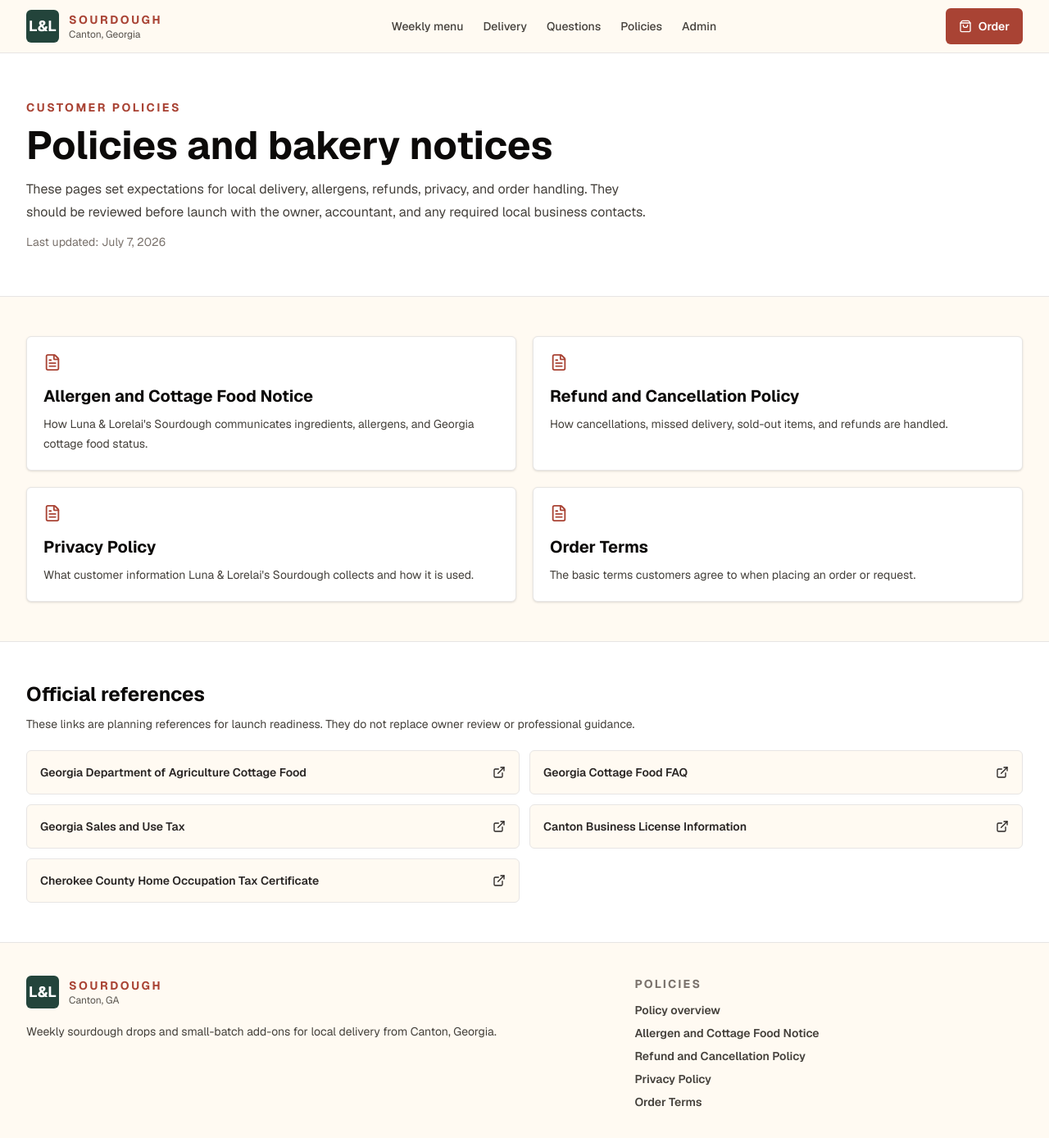
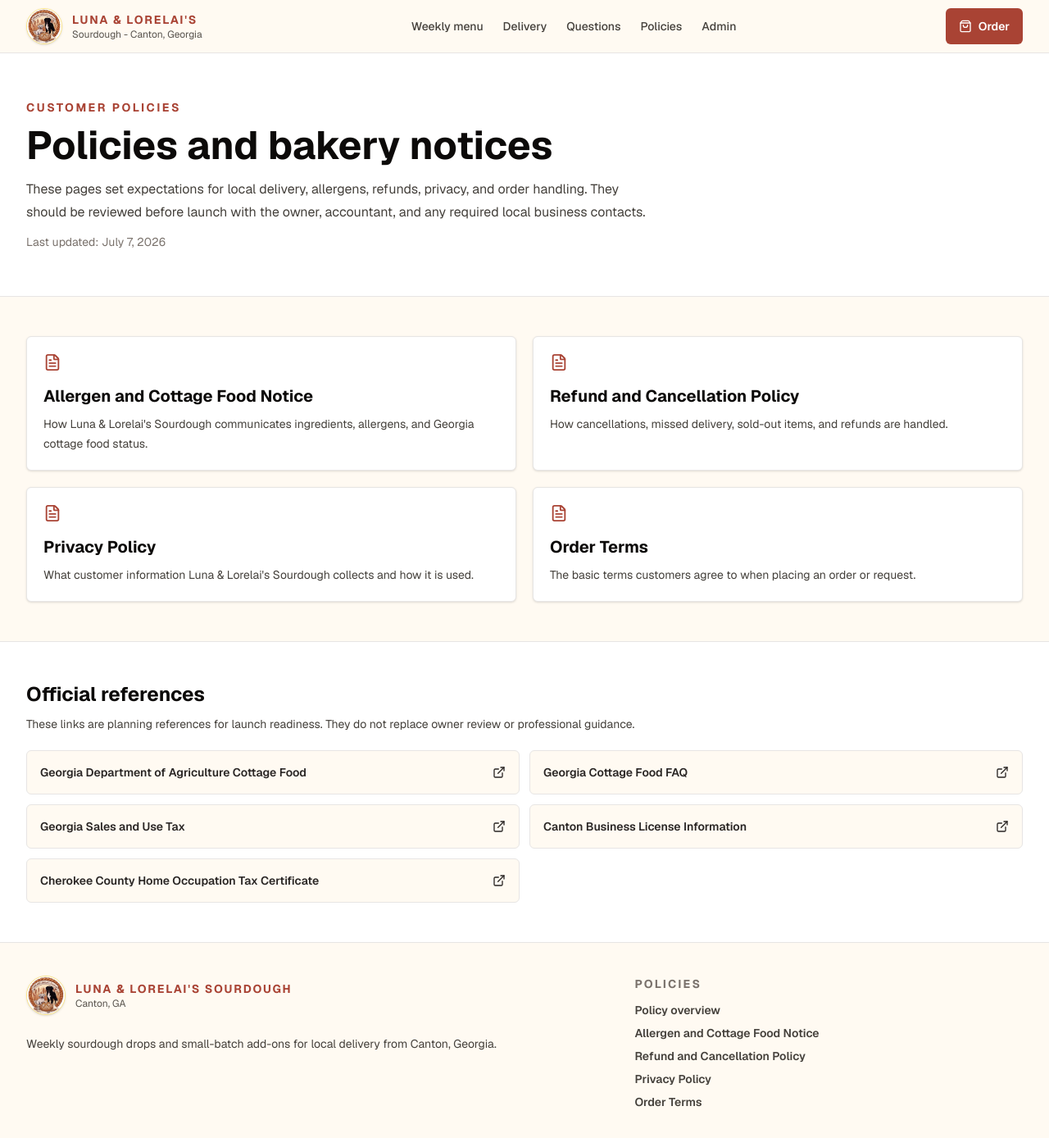
Before and after one commit to TailoredAgents/sourdough, a Next.js app: page /policies in a window 1280 px wide. Shown: the top 1388 px of the page at 82% size. Built offline with nearby package versions, Linux system fonts and the light colour scheme.

Commit message:
Add Luna and Lorelai logo

```diff
--- a/src/app/layout.tsx
+++ b/src/app/layout.tsx
@@ -20,13 +20,17 @@ export const metadata: Metadata = {
   },
   description:
     "Warm, naturally leavened sourdough bread and add-ons delivered locally from Canton, Georgia.",
+  icons: {
+    icon: "/images/luna-lorelais-logo-square.png",
+    apple: "/images/luna-lorelais-logo-square.png",
+  },
   openGraph: {
     title: "Luna & Lorelai's Sourdough",
     description:
       "Weekly sourdough drops, local delivery, and small-batch add-ons from Canton, Georgia.",
     url: "https://landlsourdough.com",
     siteName: "Luna & Lorelai's Sourdough",
-    images: ["/images/sourdough-hero.png"],
+    images: ["/images/luna-lorelais-logo.png"],
     locale: "en_US",
     type: "website",
   },
--- a/src/components/site-footer.tsx
+++ b/src/components/site-footer.tsx
@@ -1,4 +1,5 @@
 import Link from "next/link";
+import Image from "next/image";
 import { bakery } from "@/lib/bakery-data";
 import { policyPages } from "@/lib/policies";
 
@@ -8,12 +9,18 @@ export function SiteFooter() {
       <div className="mx-auto grid max-w-7xl gap-8 px-4 py-10 sm:px-6 md:grid-cols-[1.2fr_0.8fr] lg:px-8">
         <div>
           <Link href="/" className="inline-flex items-center gap-3">
-            <span className="flex size-10 items-center justify-center rounded-md bg-[#23443b] text-lg font-bold text-white">
-              L&L
+            <span className="relative flex size-12 shrink-0 overflow-hidden rounded-full border border-amber-200 bg-white shadow-sm">
+              <Image
+                src="/images/luna-lorelais-logo-square.png"
+                alt="Luna & Lorelai's Sourdough logo"
+                fill
+                sizes="48px"
+                className="object-cover"
+              />
             </span>
             <span>
-              <span className="block text-sm font-bold uppercase tracking-[0.18em] text-[#a94334]">
-                Sourdough
+              <span className="block text-sm font-bold uppercase tracking-[0.12em] text-[#a94334]">
+                {bakery.name}
               </span>
               <span className="block text-xs text-stone-600">{bakery.location}</span>
             </span>
--- a/src/components/site-header.tsx
+++ b/src/components/site-header.tsx
@@ -1,4 +1,5 @@
 import Link from "next/link";
+import Image from "next/image";
 import { ShoppingBag } from "lucide-react";
 import { buttonClassName } from "./button";
 
@@ -6,15 +7,24 @@ export function SiteHeader() {
   return (
     <header className="sticky top-0 z-40 border-b border-stone-200 bg-[#fffaf2]/90 backdrop-blur">
       <div className="mx-auto flex h-16 max-w-7xl items-center justify-between px-4 sm:px-6 lg:px-8">
-        <Link href="/" className="flex items-center gap-3">
-          <span className="flex size-10 items-center justify-center rounded-md bg-[#23443b] text-lg font-bold text-white">
-            L&L
+        <Link href="/" className="flex min-w-0 items-center gap-3">
+          <span className="relative flex size-11 shrink-0 overflow-hidden rounded-full border border-amber-200 bg-white shadow-sm">
+            <Image
+              src="/images/luna-lorelais-logo-square.png"
+              alt="Luna & Lorelai's Sourdough logo"
+              fill
+              sizes="44px"
+              className="object-cover"
+              priority
+            />
           </span>
-          <span className="leading-tight">
-            <span className="block text-sm font-bold uppercase tracking-[0.18em] text-[#a94334]">
-              Sourdough
+          <span className="min-w-0 leading-tight">
+            <span className="block truncate text-sm font-bold uppercase tracking-[0.12em] text-[#a94334]">
+              Luna &amp; Lorelai&apos;s
             </span>
-            <span className="block text-xs text-stone-600">Canton, Georgia</span>
+            <span className="hidden text-xs text-stone-600 sm:block">
+              Sourdough - Canton, Georgia
+            </span>
           </span>
         </Link>
         <nav className="hidden items-center gap-6 text-sm font-medium text-stone-700 md:flex">
```
Also changed, not shown: public/images/luna-lorelais-logo-square.png (added), 1 other file (tests, documents, lock files or other folders).
